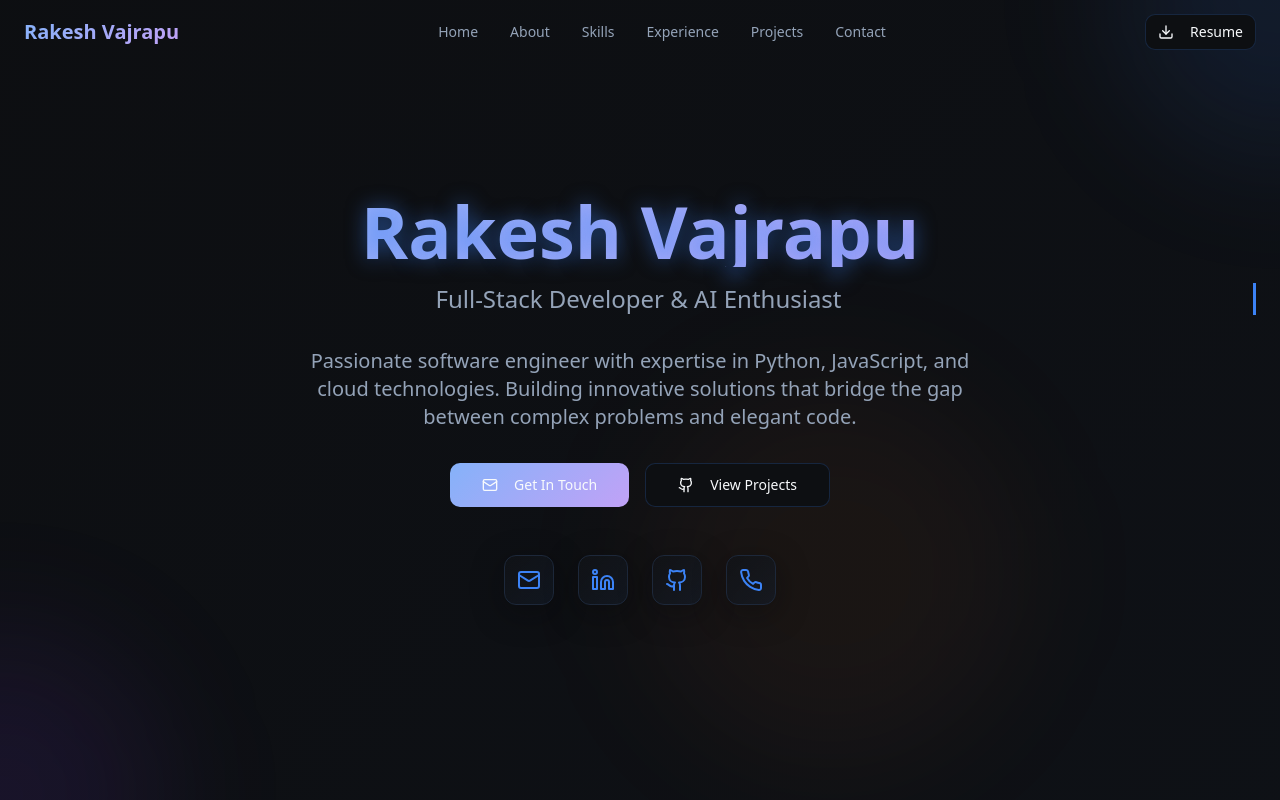
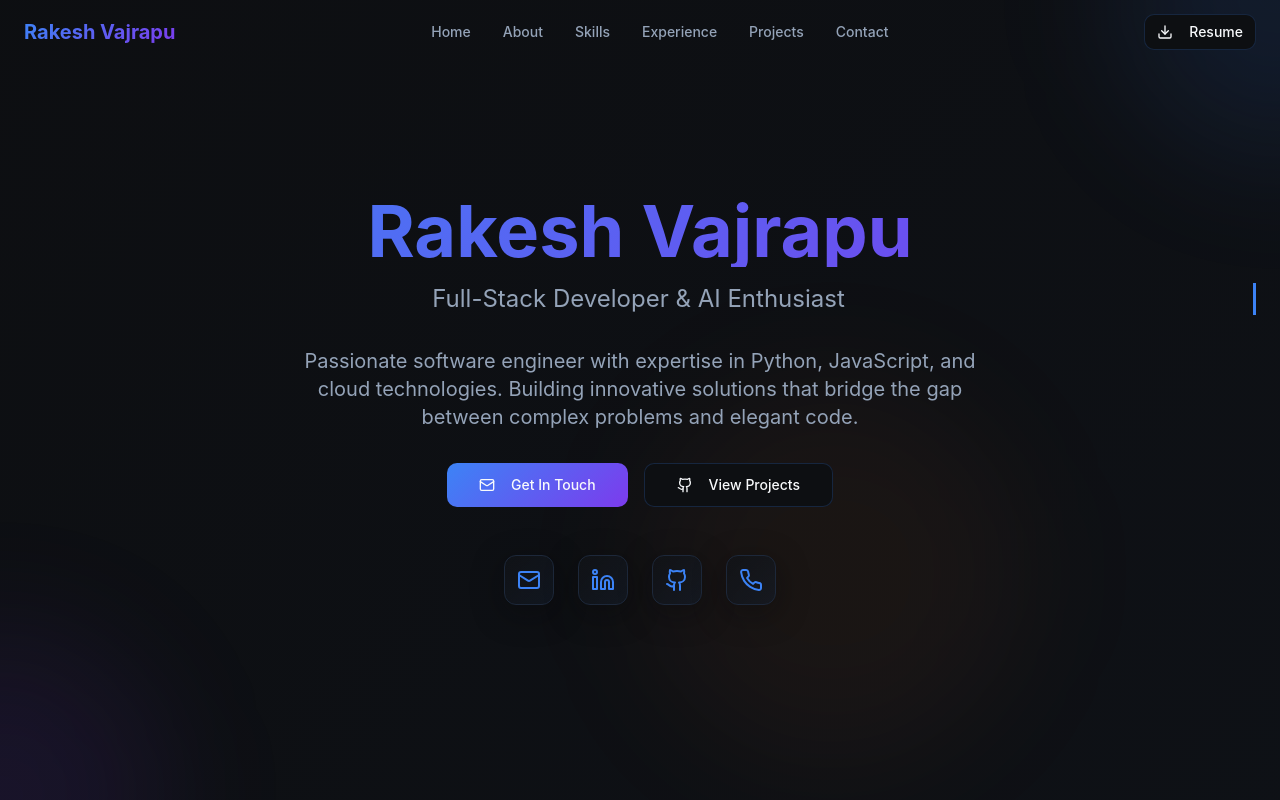
Before and after one commit to physicssessions000/animated-aura-craft-83, a React (Vite) app: page / in a window 1280 px wide. Shown: the top 800 px of the page. Built offline with nearby package versions, Linux system fonts and the light colour scheme.

Commit message:
Fix text visibility issue

```diff
--- a/src/components/Hero.jsx
+++ b/src/components/Hero.jsx
@@ -14,7 +14,7 @@ const Hero = () => {
       <div className="container mx-auto px-6 relative z-10">
         <div className="text-center animate-fadeInUp">
           <div className="mb-8">
-            <h1 className="text-5xl md:text-7xl font-bold mb-4 bg-gradient-primary bg-clip-text text-transparent drop-shadow-lg" style={{ textShadow: '0 0 20px rgba(59, 130, 246, 0.5)' }}>
+            <h1 className="text-5xl md:text-7xl font-bold mb-4 bg-gradient-primary bg-clip-text text-transparent">
               Rakesh Vajrapu
             </h1>
             <div className="text-xl md:text-2xl text-muted-foreground animate-typing">
--- a/src/index.css
+++ b/src/index.css
@@ -50,7 +50,7 @@ All colors MUST be HSL.
     --radius: 0.75rem;
 
     /* Custom gradients */
-    --gradient-primary: linear-gradient(135deg, hsl(217 91% 75%), hsl(262 83% 80%));
+    --gradient-primary: linear-gradient(135deg, hsl(217 91% 60%), hsl(262 83% 58%));
     --gradient-secondary: linear-gradient(135deg, hsl(262 83% 58%), hsl(25 95% 53%));
     --gradient-background: linear-gradient(135deg, hsl(220 15% 6%), hsl(217 33% 10%));
     --gradient-card: linear-gradient(135deg, hsl(220 15% 8% / 0.8), hsl(217 33% 12% / 0.6));
@@ -125,6 +125,7 @@ All colors MUST be HSL.
     @apply bg-background text-foreground;
     background: var(--gradient-background);
     scroll-behavior: smooth;
+    font-family: -apple-system, BlinkMacSystemFont, 'Segoe UI', 'Roboto', 'Oxygen', 'Ubuntu', 'Cantarell', sans-serif;
   }
 
   /* Glass morphism utility */
```
